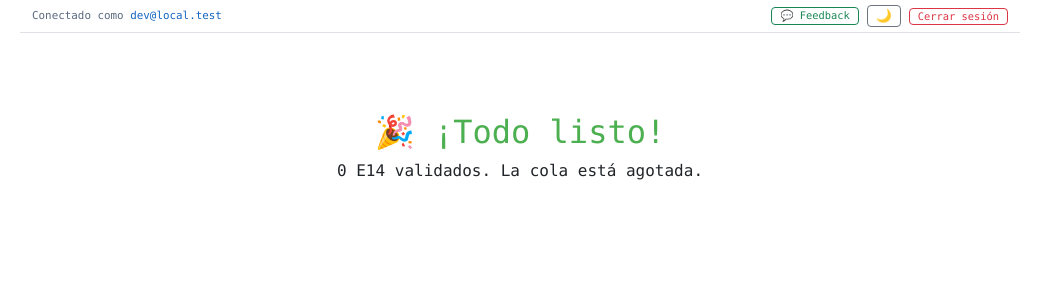
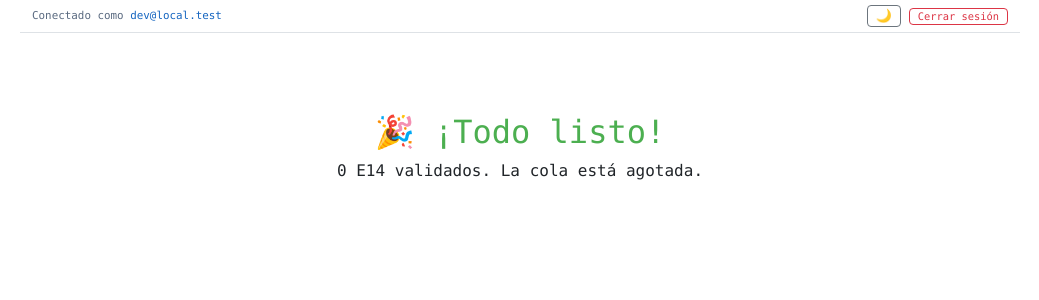
Before and after one commit to NucleuxCorp/Analizador-Electoral, a Flask app: page / in a window 1280 px wide. Shown: the top 300 px of the page, without its empty margins (120-1159 px from the left). Run offline with Flask 3, Linux system fonts and the light colour scheme.

Commit message:
feat(labeler): move feedback button to OCR row

```diff
--- a/src/modules/labeler/templates/label.html
+++ b/src/modules/labeler/templates/label.html
@@ -309,7 +309,6 @@
       {% if user_role == "admin" %}
         <a href="/admin/conflicts" class="btn btn-sm btn-outline-warning py-0 px-2" style="font-size:.65rem;">Admin</a>
       {% endif %}
-      <button onclick="openWa()" class="btn btn-sm btn-outline-success py-0 px-2" style="font-size:.65rem;">💬 Feedback</button>
       <button id="theme-toggle" onclick="toggleTheme()" class="btn btn-sm btn-outline-secondary py-0 px-2" style="font-size:.8rem;line-height:1.6;" title="Cambiar modo oscuro/claro">
         <span id="theme-icon">☀</span>
       </button>
@@ -511,6 +510,7 @@
                  data-fallback="{{ 'true' if is_fallback else 'false' }}"
                  data-crop-id="{{ crop_id }}">
           <div id="mode-ind"></div>
+          <button onclick="openWa()" class="btn btn-sm btn-outline-success py-0 px-2 ms-auto" style="font-size:.65rem;">💬 Feedback</button>
         </div>
       </div>
     </div>
```
